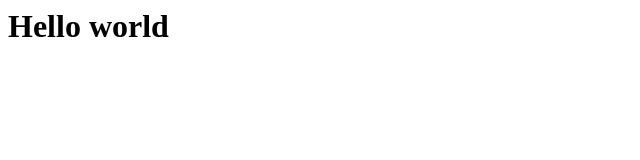
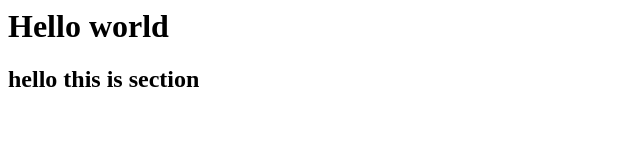
Before and after one commit to pt67/eequipments, a plain HTML site: page index.html in a window 1280 px wide. Shown: the whole page, without its empty margins (0-640 px from the left). Drawn offline with Linux system fonts and the light colour scheme.

Commit message:
Update index.html

```diff
--- a/index.html
+++ b/index.html
@@ -5,6 +5,9 @@
 <div class="header">
   <h1>Hello world</h1>
 </div>
+  <div class="section">
+    <h2>hello this is section</h2>
+  </div>
 </div>
 </body>
 </html>
```
